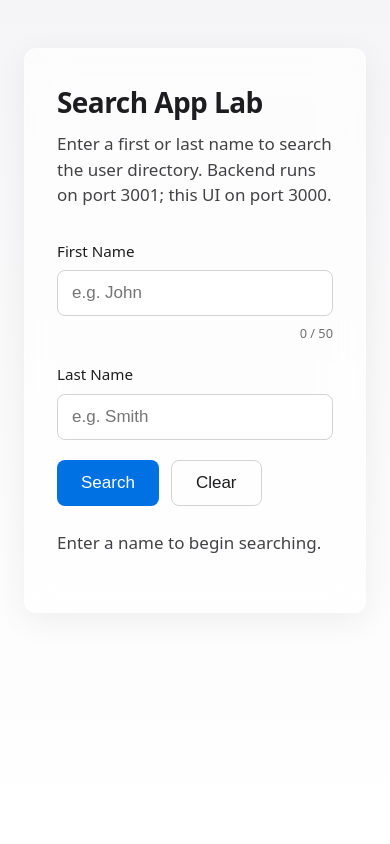
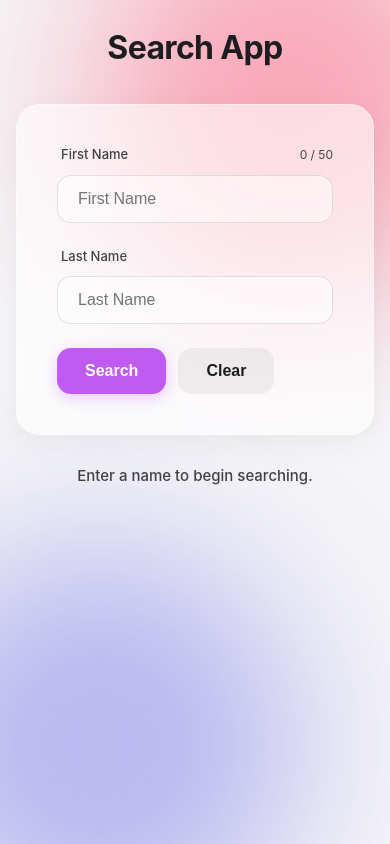
Before and after one commit to sg-araghuwa/sg-search-workshop, a website: page sg-search/index.html in a window 390 px wide. Both pictures are taken after a click on the button "Clear". Drawn offline with Linux system fonts and the light colour scheme.

Commit message:
UI Index file updates

```diff
--- a/sg-search/app.js
+++ b/sg-search/app.js
@@ -4,9 +4,9 @@ const form = document.getElementById("search-form");
 const firstNameInput = document.getElementById("firstName");
 const firstNameCharHint = document.getElementById("firstName-char-hint");
 const lastNameInput = document.getElementById("lastName");
-const clearBtn = document.getElementById("clear-btn");
+const clearBtn = document.getElementById("btn-clear");
 const statusEl = document.getElementById("status");
-const resultsContainer = document.getElementById("results-container");
+const resultsPanel = document.getElementById("results-panel");
 const resultsBody = document.getElementById("results-body");
 
 const MAX_FIRST_NAME_LENGTH = 50;
@@ -15,14 +15,9 @@ const FIRST_NAME_TOO_LONG_MESSAGE = `First name must be ${MAX_FIRST_NAME_LENGTH}
 const LOADING_MESSAGE = "Searching database...";
 const ERROR_MESSAGE = "Search failed. Please check the backend connection.";
 
-function escapeHtml(str) {
-  return String(str)
-    .replace(/&/g, "&amp;")
-    .replace(/</g, "&lt;")
-    .replace(/>/g, "&gt;")
-    .replace(/"/g, "&quot;")
-    .replace(/'/g, "&#39;");
-}
+const COLUMNS = ["firstName", "lastName", "email", "department", "city"];
+
+let searchGeneration = 0;
 
 function setStatus(message) {
   statusEl.textContent = message;
@@ -39,9 +34,9 @@ function updateFirstNameCharCount() {
   );
 }
 
-function clearResults() {
-  resultsBody.innerHTML = "";
-  resultsContainer.hidden = true;
+function clearResultsPanel() {
+  resultsBody.textContent = "";
+  resultsPanel.hidden = true;
 }
 
 function resetUi() {
@@ -49,30 +44,28 @@ function resetUi() {
   lastNameInput.value = "";
   updateFirstNameCharCount();
   setStatus(EMPTY_MESSAGE);
-  clearResults();
+  clearResultsPanel();
 }
 
 function renderResults(results) {
-  resultsBody.innerHTML = "";
+  resultsBody.textContent = "";
 
   if (!Array.isArray(results) || results.length === 0) {
-    resultsContainer.hidden = true;
+    resultsPanel.hidden = true;
     return;
   }
 
   for (const user of results) {
     const row = document.createElement("tr");
-    row.innerHTML = `
-      <td>${escapeHtml(user.firstName)}</td>
-      <td>${escapeHtml(user.lastName)}</td>
-      <td>${escapeHtml(user.email)}</td>
-      <td>${escapeHtml(user.department)}</td>
-      <td>${escapeHtml(user.city)}</td>
-    `;
+    for (const key of COLUMNS) {
+      const cell = document.createElement("td");
+      cell.textContent = user[key] ?? "";
+      row.appendChild(cell);
+    }
     resultsBody.appendChild(row);
   }
 
-  resultsContainer.hidden = false;
+  resultsPanel.hidden = false;
 }
 
 async function runSearch() {
@@ -81,13 +74,13 @@ async function runSearch() {
 
   if (!firstName && !lastName) {
     setStatus(EMPTY_MESSAGE);
-    clearResults();
+    clearResultsPanel();
     return;
   }
 
   if (firstName.length > MAX_FIRST_NAME_LENGTH) {
     setStatus(FIRST_NAME_TOO_LONG_MESSAGE);
-    clearResults();
+    clearResultsPanel();
     return;
   }
 
@@ -95,10 +88,15 @@ async function runSearch() {
   if (firstName) params.set("firstName", firstName);
   if (lastName) params.set("lastName", lastName);
 
+  const generation = ++searchGeneration;
   setStatus(LOADING_MESSAGE);
 
   try {
     const response = await fetch(`${API_BASE}/api/search?${params.toString()}`);
+
+    if (generation !== searchGeneration) {
+      return;
+    }
 
     if (!response.ok) {
       setStatus(ERROR_MESSAGE);
@@ -106,10 +104,18 @@ async function runSearch() {
     }
 
     const data = await response.json();
+
+    if (generation !== searchGeneration) {
+      return;
+    }
+
     const count = typeof data.count === "number" ? data.count : 0;
     setStatus(`Found ${count} results.`);
     renderResults(Array.isArray(data.results) ? data.results : []);
   } catch {
+    if (generation !== searchGeneration) {
+      return;
+    }
     setStatus(ERROR_MESSAGE);
   }
 }
--- a/sg-search/index.html
+++ b/sg-search/index.html
@@ -3,43 +3,51 @@
 <head>
   <meta charset="UTF-8">
   <meta name="viewport" content="width=device-width, initial-scale=1.0">
-  <title>Search App Lab</title>
+  <title>Search App</title>
   <link rel="stylesheet" href="styles.css">
 </head>
 <body>
-  <main class="page">
-    <section class="glass-card">
-      <header class="header">
-        <h1>Search App Lab</h1>
-        <p class="subtitle">Enter a first or last name to search the user directory. Backend runs on port 3001; this UI on port 3000.</p>
-      </header>
+  <div class="blob blob-1"></div>
+  <div class="blob blob-2"></div>
 
+  <main class="container">
+    <h1>Search App</h1>
+
+    <section class="glass-panel" id="search-panel">
       <form id="search-form" class="search-form" autocomplete="off">
-        <div class="field">
+        <div class="form-group">
+          <div class="label-row">
             <label for="firstName">First Name</label>
+            <span id="firstName-char-hint" class="char-count-hint" role="tooltip">0 / 50</span>
+          </div>
           <input
             type="text"
             id="firstName"
             name="firstName"
             maxlength="50"
-            placeholder="e.g. John"
+            placeholder="First Name"
             aria-describedby="firstName-char-hint"
           >
-          <span id="firstName-char-hint" class="char-count-hint" role="tooltip">0 / 50</span>
         </div>
-        <div class="field">
+        <div class="form-group">
           <label for="lastName">Last Name</label>
-          <input type="text" id="lastName" name="lastName" placeholder="e.g. Smith">
+          <input
+            type="text"
+            id="lastName"
+            name="lastName"
+            placeholder="Last Name"
+          >
         </div>
-        <div class="actions">
-          <button type="submit" class="btn btn-primary">Search</button>
-          <button type="button" id="clear-btn" class="btn btn-secondary">Clear</button>
+        <div class="button-group">
+          <button type="submit" id="btn-search" class="btn-search">Search</button>
+          <button type="button" id="btn-clear" class="btn-clear">Clear</button>
         </div>
       </form>
+    </section>
 
-      <p id="status" class="status" role="status" aria-live="polite">Enter a name to begin searching.</p>
+    <p id="status" class="status-area" role="status" aria-live="polite">Enter a name to begin searching.</p>
 
-      <div id="results-container" class="results-container" hidden>
+    <section class="glass-panel results-panel" id="results-panel" hidden>
       <table class="results-table">
         <thead>
           <tr>
@@ -52,7 +60,6 @@
         </thead>
         <tbody id="results-body"></tbody>
       </table>
-      </div>
     </section>
   </main>
   <script src="app.js"></script>
--- a/sg-search/styles.css
+++ b/sg-search/styles.css
@@ -4,87 +4,135 @@
   box-sizing: border-box;
 }
 
+:root {
+  --bg-base: #F5F5F7;
+  --glass-bg: rgba(255, 255, 255, 0.6);
+  --glass-border: rgba(255, 255, 255, 0.4);
+  --text-primary: #1D1D1F;
+  --text-secondary: #424245;
+  --accent-color: #BF5AF2;
+  --accent-hover: #AC4AD6;
+  --layout-max-width: 1000px;
+  --radius-card: 24px;
+  --radius-control: 14px;
+  --font-family: -apple-system, BlinkMacSystemFont, "Segoe UI", Roboto, Helvetica, Arial, sans-serif;
+}
+
 body {
-  margin: 0;
-  min-height: 100vh;
-  font-family: system-ui, -apple-system, BlinkMacSystemFont, "Segoe UI", Roboto, Helvetica, Arial, sans-serif;
+  font-family: var(--font-family);
   font-size: 17px;
   line-height: 1.5;
-  color: #1d1d1f;
-  background: linear-gradient(180deg, #f5f5f7 0%, #ffffff 100%);
+  background-color: var(--bg-base);
+  color: var(--text-primary);
+  margin: 0;
+  padding: 40px;
+  display: flex;
+  justify-content: center;
+  min-height: 100vh;
+  overflow-x: hidden;
+  position: relative;
+  -webkit-font-smoothing: antialiased;
 }
 
-.page {
-  display: flex;
-  justify-content: center;
-  padding: 48px 24px;
+.blob {
+  position: fixed;
+  width: 400px;
+  height: 400px;
+  border-radius: 50%;
+  filter: blur(80px);
+  z-index: -1;
+  opacity: 0.4;
 }
 
-.glass-card {
+.blob-1 {
+  background: #FF375F;
+  top: -100px;
+  right: -100px;
+}
+
+.blob-2 {
+  background: #5E5CE6;
+  bottom: -100px;
+  left: -100px;
+}
+
+.container {
   width: 100%;
-  max-width: 800px;
-  padding: 32px;
-  background: rgba(255, 255, 255, 0.7);
+  max-width: var(--layout-max-width);
+  z-index: 1;
+}
+
+h1 {
+  font-size: 48px;
+  font-weight: 700;
+  letter-spacing: -0.02em;
+  margin: 0 0 50px;
+  text-align: center;
+}
+
+.glass-panel {
+  background: var(--glass-bg);
   backdrop-filter: blur(20px);
   -webkit-backdrop-filter: blur(20px);
-  border: 1px solid rgba(255, 255, 255, 0.3);
-  border-radius: 12px;
-  box-shadow: 0 8px 32px rgba(0, 0, 0, 0.06);
-}
-
-.header {
-  margin-bottom: 32px;
-}
-
-.header h1 {
-  margin: 0 0 8px;
-  font-size: 1.75rem;
-  font-weight: 600;
-  letter-spacing: -0.02em;
-}
-
-.subtitle {
-  margin: 0;
-  color: #424245;
+  border: 1px solid var(--glass-border);
+  border-radius: var(--radius-card);
+  box-shadow: 0 8px 32px rgba(0, 0, 0, 0.05);
+  padding: 40px;
+  margin-bottom: 30px;
 }
 
 .search-form {
   display: grid;
-  grid-template-columns: 1fr 1fr;
-  gap: 20px;
-  margin-bottom: 24px;
+  grid-template-columns: 1fr 1fr auto;
+  gap: 24px;
+  align-items: end;
 }
 
-.field {
+.form-group {
   display: flex;
   flex-direction: column;
-  gap: 8px;
+  gap: 10px;
+  min-width: 0;
 }
 
-.field label {
-  font-weight: 500;
-  font-size: 0.95rem;
+.label-row {
+  display: flex;
+  justify-content: space-between;
+  align-items: baseline;
+  gap: 8px;
+  padding-left: 4px;
 }
 
-.field input {
-  padding: 12px 14px;
-  font-size: 17px;
-  border: 1px solid #d2d2d7;
-  border-radius: 8px;
-  background: rgba(255, 255, 255, 0.9);
-  transition: box-shadow 0.2s, border-color 0.2s;
+.form-group label {
+  font-size: 13px;
+  font-weight: 500;
+  color: var(--text-secondary);
+  margin-left: 4px;
 }
 
-.field input:focus {
+.label-row label {
+  margin-left: 0;
+}
+
+.form-group input {
+  padding: 14px 20px;
+  font-size: 16px;
+  background: rgba(255, 255, 255, 0.5);
+  border: 1px solid rgba(0, 0, 0, 0.1);
+  border-radius: var(--radius-control);
   outline: none;
-  border-color: #0071e3;
-  box-shadow: 0 0 0 3px rgba(0, 113, 227, 0.25);
+  transition: all 0.3s ease;
+}
+
+.form-group input:focus {
+  background: rgba(255, 255, 255, 0.8);
+  border-color: var(--accent-color);
 }
 
 .char-count-hint {
-  align-self: flex-end;
-  font-size: 0.8rem;
-  color: #6e6e73;
+  flex-shrink: 0;
+  font-size: 12px;
+  color: var(--text-secondary);
 }
 
 .char-count-hint--limit {
@@ -92,77 +140,100 @@ body {
   font-weight: 500;
 }
 
-.actions {
-  grid-column: 1 / -1;
+.button-group {
   display: flex;
   gap: 12px;
 }
 
-.btn {
-  padding: 12px 24px;
-  font-size: 17px;
-  font-weight: 500;
-  border-radius: 8px;
+.btn-search,
+.btn-clear {
+  padding: 14px 28px;
+  font-size: 16px;
+  font-weight: 600;
+  border-radius: var(--radius-control);
+  cursor: pointer;
+  transition: all 0.3s cubic-bezier(0.4, 0, 0.2, 1);
   border: none;
-  cursor: pointer;
-  transition: background 0.2s, color 0.2s;
 }
 
-.btn-primary {
-  background: #0071e3;
-  color: #ffffff;
+.btn-search {
+  background-color: var(--accent-color);
+  color: white;
+  box-shadow: 0 4px 15px rgba(191, 90, 242, 0.3);
 }
 
-.btn-primary:hover {
-  background: #0077ed;
+.btn-search:hover {
+  background-color: var(--accent-hover);
+  transform: scale(1.02);
 }
 
-.btn-secondary {
-  background: transparent;
-  color: #1d1d1f;
-  border: 1px solid #d2d2d7;
+.btn-clear {
+  background: rgba(0, 0, 0, 0.05);
+  color: var(--text-primary);
 }
 
-.btn-secondary:hover {
-  background: rgba(0, 0, 0, 0.04);
+.btn-clear:hover {
+  background: rgba(0, 0, 0, 0.1);
 }
 
-.status {
-  margin: 0 0 24px;
+.status-area {
+  margin: 0 0 20px;
   min-height: 1.5em;
-  color: #424245;
+  font-size: 15px;
+  color: var(--text-secondary);
+  font-weight: 500;
+  text-align: center;
 }
 
-.results-container {
-  overflow-x: auto;
+.results-panel {
+  padding: 0;
+  overflow: hidden;
 }
 
 .results-table {
   width: 100%;
-  border-collapse: collapse;
+  border-collapse: separate;
+  border-spacing: 0;
 }
 
-.results-table th,
-.results-table td {
-  padding: 12px 8px;
+.results-table th {
   text-align: left;
+  padding: 16px 20px;
+  font-size: 14px;
+  font-weight: 600;
+  color: var(--text-secondary);
+  border-bottom: 1px solid rgba(0, 0, 0, 0.05);
 }
 
-.results-table thead th {
-  font-weight: 600;
-  border-bottom: 1px solid #d2d2d7;
+.results-table td {
+  padding: 18px 20px;
+  font-size: 15px;
+  border-bottom: 1px solid rgba(0, 0, 0, 0.03);
 }
 
-.results-table tbody tr {
-  border-bottom: 1px solid #e8e8ed;
-}
-
-.results-table tbody tr:last-child {
+.results-table tr:last-child td {
   border-bottom: none;
 }
 
+.results-table tr:hover td {
+  background: rgba(255, 255, 255, 0.3);
+}
+
 @media (max-width: 640px) {
+  body {
+    padding: 24px 16px;
+  }
+
+  h1 {
+    font-size: 32px;
+    margin-bottom: 32px;
+  }
+
   .search-form {
     grid-template-columns: 1fr;
   }
+
+  .button-group {
+    flex-wrap: wrap;
+  }
 }
```
Also changed, not shown: sg-search/test/shell-spec.test.js (+34 -24 lines). Lines whose indentation alone changed are shown as unchanged.
